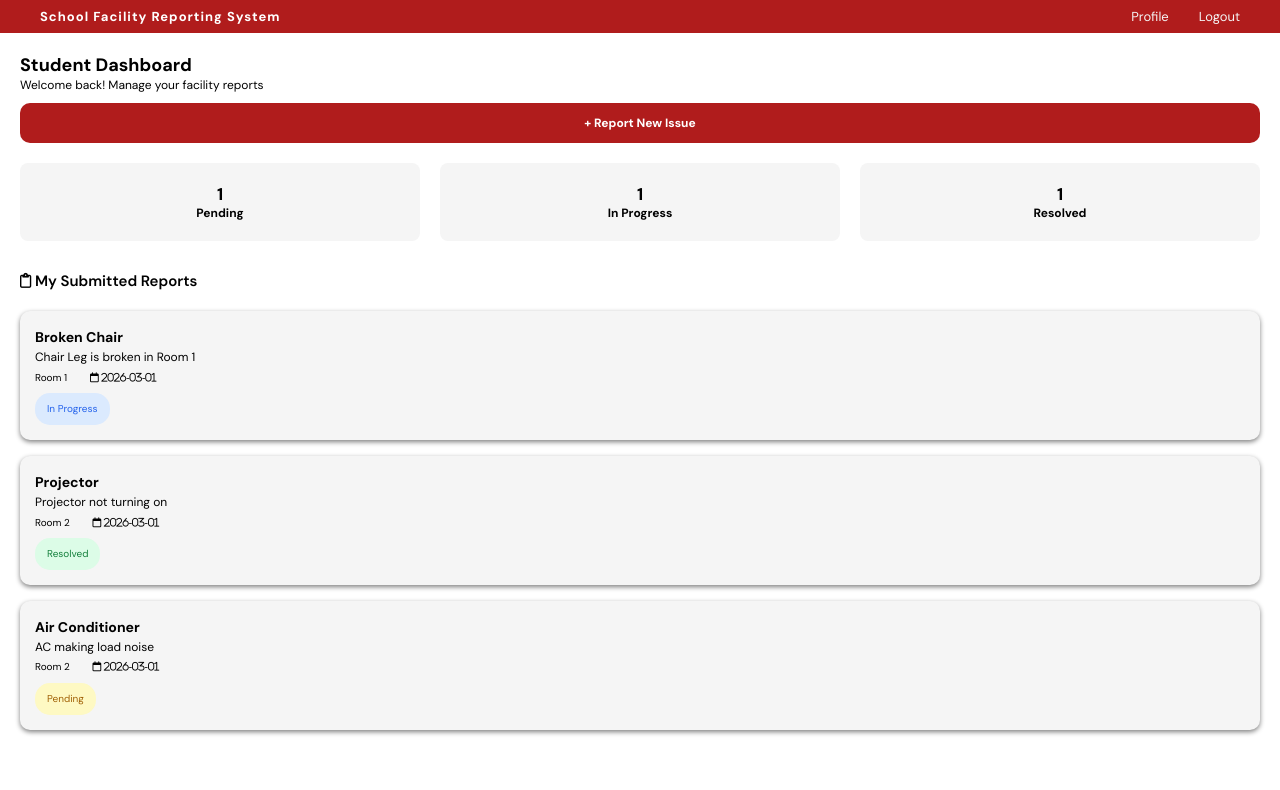
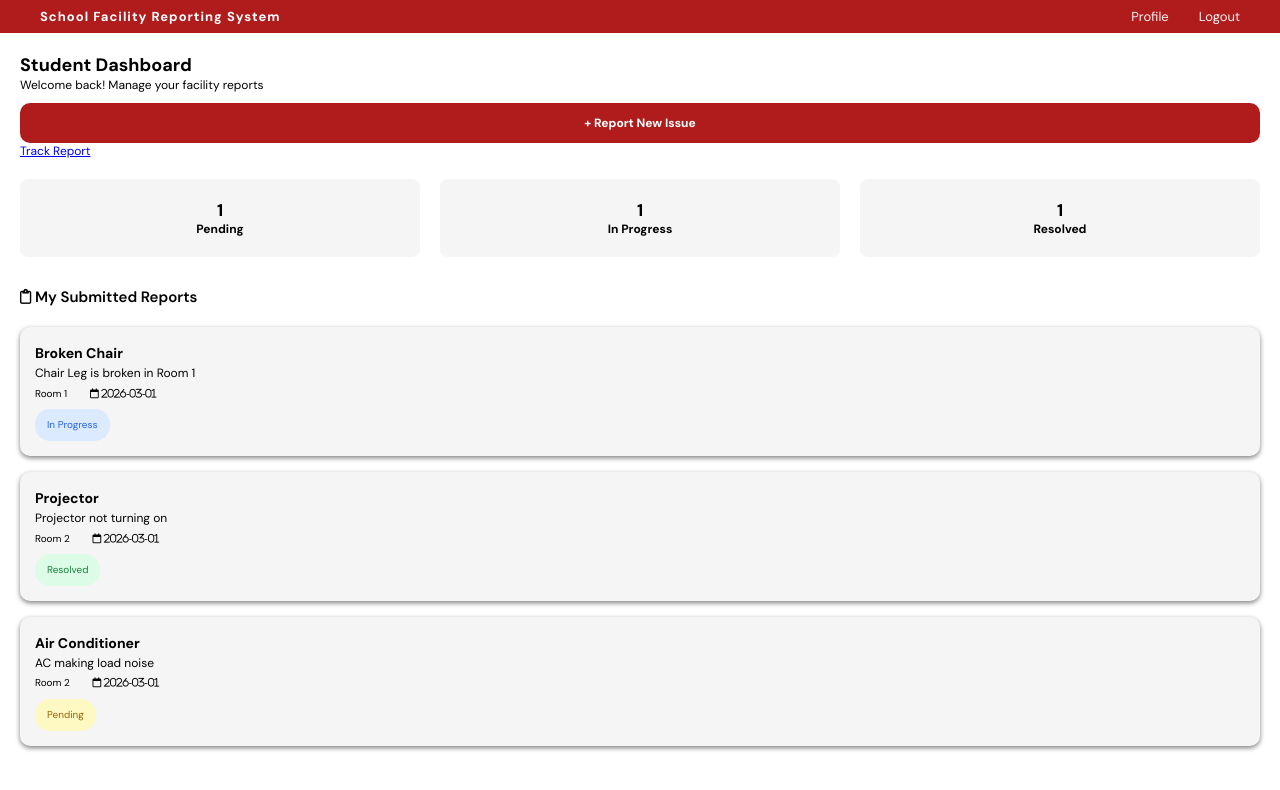
Before and after one commit to Mauve-505/School-Facility-Reporting-System, a plain HTML site: page dashboard/dashboard.html in a window 1280 px wide. Drawn offline with Linux system fonts and the light colour scheme.

Commit message:
add track button

```diff
--- a/dashboard/dashboard.html
+++ b/dashboard/dashboard.html
@@ -23,7 +23,7 @@
             <p>Welcome back! Manage your facility reports</p>
 
             <a href="../report/report.html" class="new-task"> + Report New Issue</a>
-
+            <a href="#" class="track-bttn">Track Report</a>
 
         <div class="stats">
             <div class="card">
@@ -97,4 +97,5 @@
     </div>
 
 </body>
+
 </html>
```
